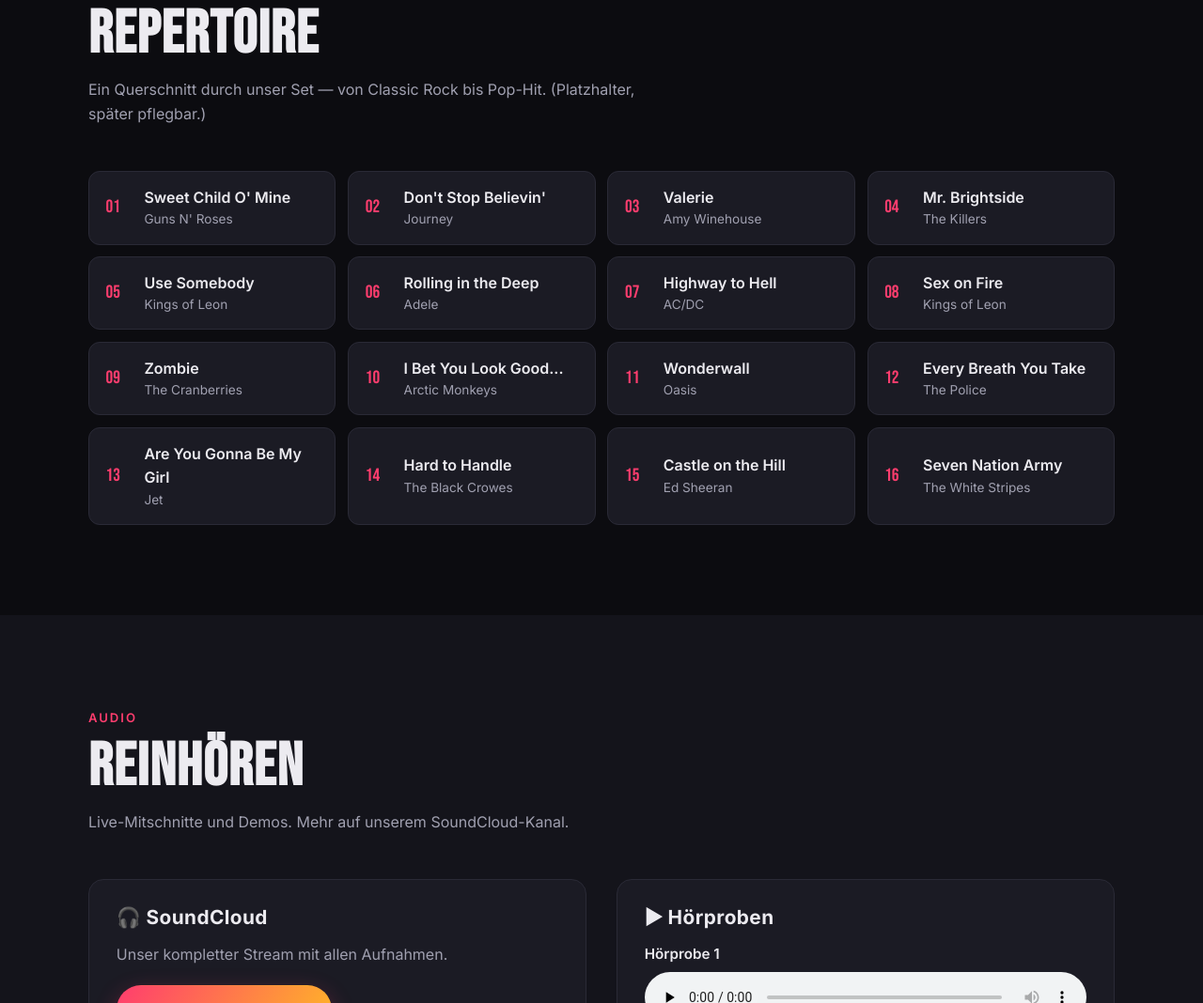
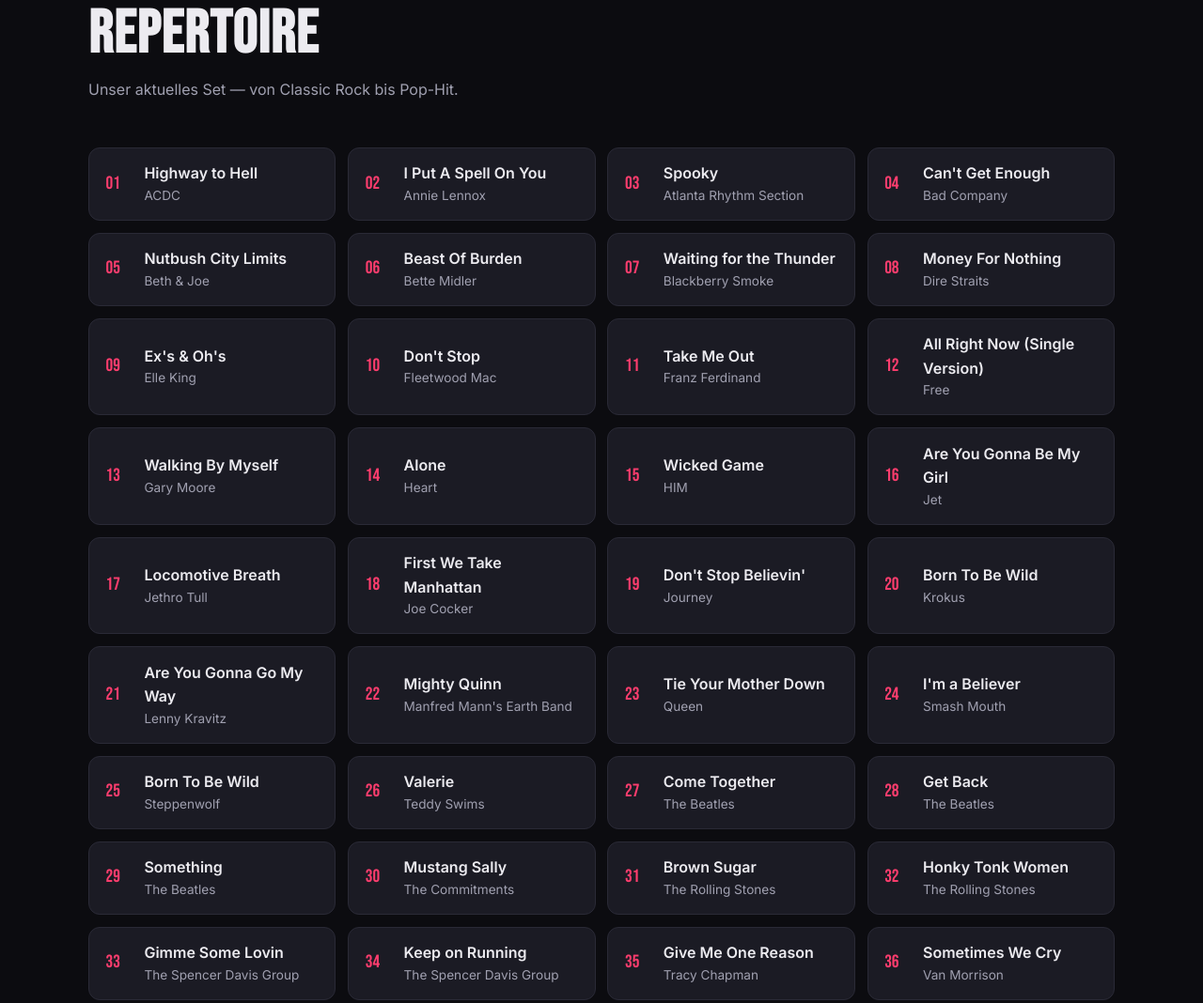
Before and after one commit to robert-koenig-priv/donkey-shorts-home, a plain HTML site: page index.html in a window 1280 px wide. Shown: the part 3009-4077 px from the top of the page at 94% size. Drawn offline with Linux system fonts and the light colour scheme.

Commit message:
songs aktualisiert

```diff
--- a/index.html
+++ b/index.html
@@ -133,7 +133,7 @@
       <div class="section-head reveal">
         <span class="kicker">Songs</span>
         <h2>Repertoire</h2>
-        <p>Ein Querschnitt durch unser Set — von Classic Rock bis Pop-Hit. (Platzhalter, später pflegbar.)</p>
+        <p>Unser aktuelles Set — von Classic Rock bis Pop-Hit.</p>
       </div>
 
       <div class="song-grid" id="songGrid">
--- a/js/songs.js
+++ b/js/songs.js
@@ -1,20 +1,44 @@
-/* Repertoire — Platzhalterdaten.
-   Später ersetzbar durch einen Fetch aus dem Backend. */
+/* Repertoire — automatisch aus den MP3-Dateien in assets/intern/audio abgeleitet.
+   Format der Dateinamen: "Interpret - Titel.mp3".
+   Bei neuen Songs Dateien dort ablegen und diese Liste neu erzeugen. */
 window.SONGS = [
-  { title: "Sweet Child O' Mine",      artist: "Guns N' Roses" },
-  { title: "Don't Stop Believin'",     artist: "Journey" },
-  { title: "Valerie",                  artist: "Amy Winehouse" },
-  { title: "Mr. Brightside",           artist: "The Killers" },
-  { title: "Use Somebody",             artist: "Kings of Leon" },
-  { title: "Rolling in the Deep",      artist: "Adele" },
-  { title: "Highway to Hell",          artist: "AC/DC" },
-  { title: "Sex on Fire",              artist: "Kings of Leon" },
-  { title: "Zombie",                   artist: "The Cranberries" },
-  { title: "I Bet You Look Good...",   artist: "Arctic Monkeys" },
-  { title: "Wonderwall",               artist: "Oasis" },
-  { title: "Every Breath You Take",    artist: "The Police" },
-  { title: "Are You Gonna Be My Girl", artist: "Jet" },
-  { title: "Hard to Handle",           artist: "The Black Crowes" },
-  { title: "Castle on the Hill",       artist: "Ed Sheeran" },
-  { title: "Seven Nation Army",        artist: "The White Stripes" }
+  { title: "Highway to Hell",                artist: "ACDC" },
+  { title: "I Put A Spell On You",           artist: "Annie Lennox" },
+  { title: "Spooky",                         artist: "Atlanta Rhythm Section" },
+  { title: "Can't Get Enough",               artist: "Bad Company" },
+  { title: "Nutbush City Limits",            artist: "Beth & Joe" },
+  { title: "Beast Of Burden",                artist: "Bette Midler" },
+  { title: "Waiting for the Thunder",        artist: "Blackberry Smoke" },
+  { title: "Money For Nothing",              artist: "Dire Straits" },
+  { title: "Ex's & Oh's",                    artist: "Elle King" },
+  { title: "Don't Stop",                     artist: "Fleetwood Mac" },
+  { title: "Take Me Out",                    artist: "Franz Ferdinand" },
+  { title: "All Right Now (Single Version)", artist: "Free" },
+  { title: "Walking By Myself",              artist: "Gary Moore" },
+  { title: "Alone",                          artist: "Heart" },
+  { title: "Wicked Game",                    artist: "HIM" },
+  { title: "Are You Gonna Be My Girl",       artist: "Jet" },
+  { title: "Locomotive Breath",              artist: "Jethro Tull" },
+  { title: "First We Take Manhattan",        artist: "Joe Cocker" },
+  { title: "Don't Stop Believin'",           artist: "Journey" },
+  { title: "Born To Be Wild",                artist: "Krokus" },
+  { title: "Are You Gonna Go My Way",        artist: "Lenny Kravitz" },
+  { title: "Mighty Quinn",                   artist: "Manfred Mann's Earth Band" },
+  { title: "Tie Your Mother Down",           artist: "Queen" },
+  { title: "I'm a Believer",                 artist: "Smash Mouth" },
+  { title: "Born To Be Wild",                artist: "Steppenwolf" },
+  { title: "Valerie",                        artist: "Teddy Swims" },
+  { title: "Come Together",                  artist: "The Beatles" },
+  { title: "Get Back",                       artist: "The Beatles" },
+  { title: "Something",                      artist: "The Beatles" },
+  { title: "Mustang Sally",                  artist: "The Commitments" },
+  { title: "Brown Sugar",                    artist: "The Rolling Stones" },
+  { title: "Honky Tonk Women",               artist: "The Rolling Stones" },
+  { title: "Gimme Some Lovin",               artist: "The Spencer Davis Group" },
+  { title: "Keep on Running",                artist: "The Spencer Davis Group" },
+  { title: "Give Me One Reason",             artist: "Tracy Chapman" },
+  { title: "Sometimes We Cry",               artist: "Van Morrison" },
+  { title: "In the Midnight Hour",           artist: "Wilson Pickett" },
+  { title: "Sharp Dressed Man",              artist: "ZZ Top" },
+  { title: "Tush",                           artist: "ZZ Top" },
 ];
```
